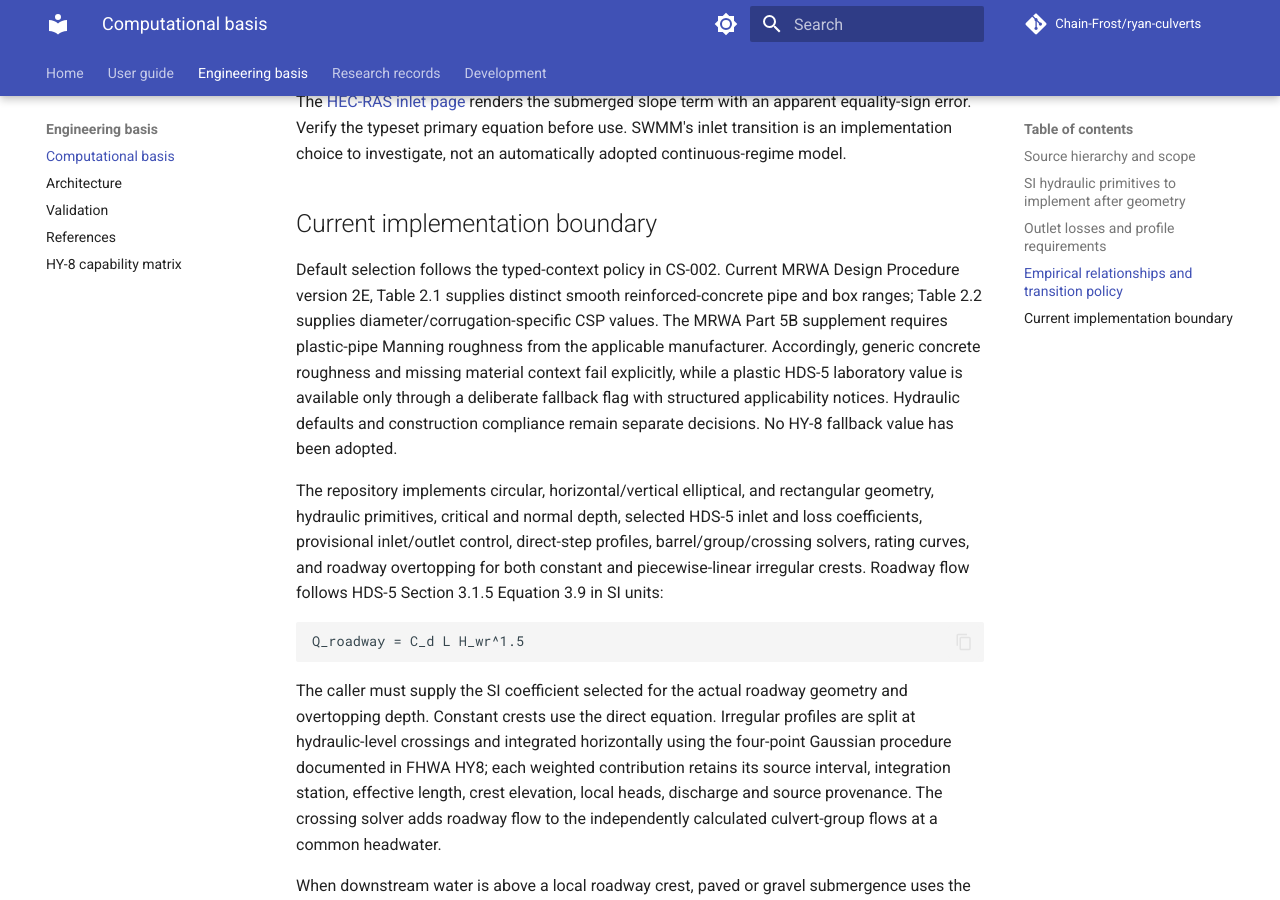
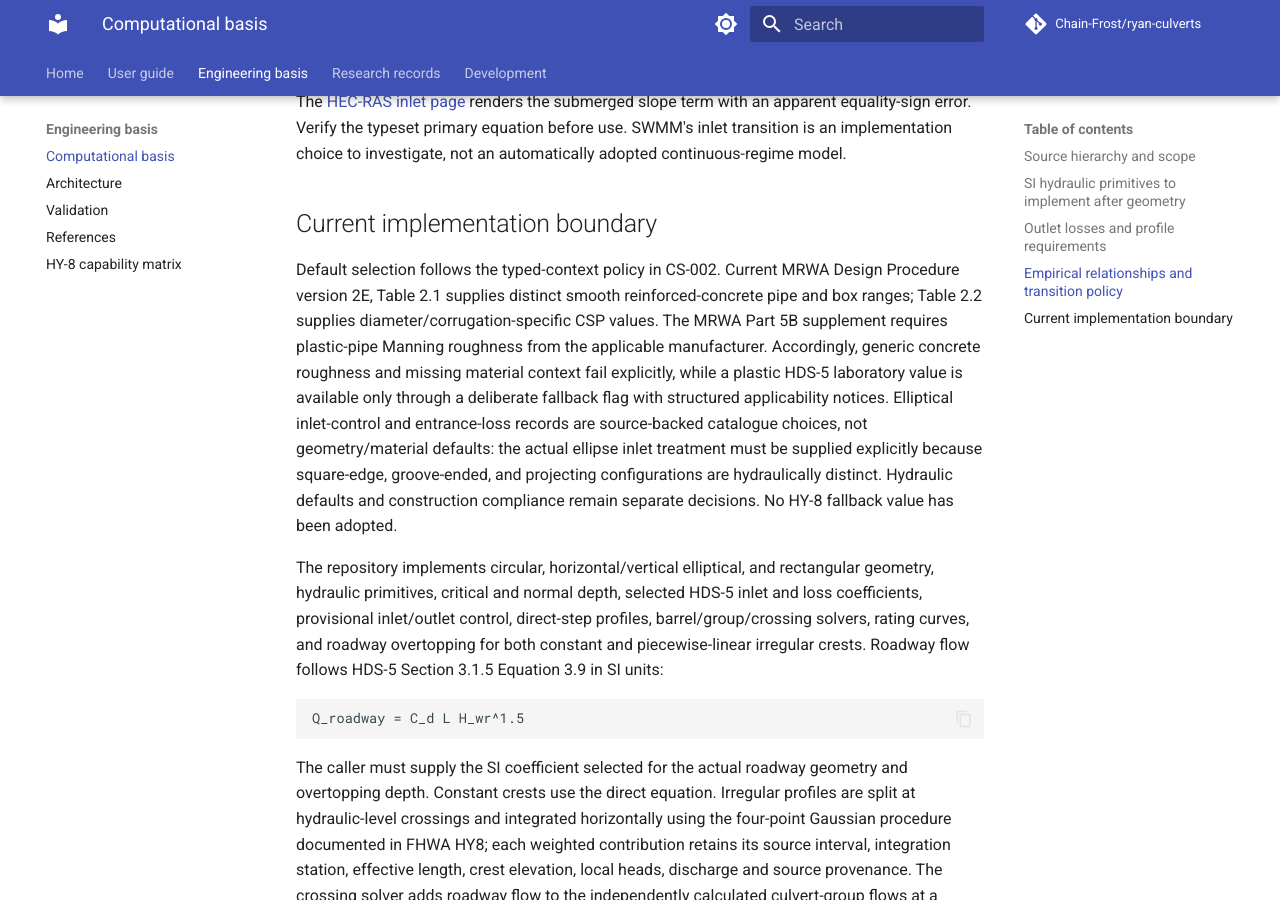
Before and after one commit to Chain-Frost/ryan-culverts, an MkDocs documentation site: the page built from docs/computational_basis.md, in a window 1280 px wide and 900 px high, scrolled down 3903 px. Built offline with MkDocs 1.6.1 and Material for MkDocs 9.7.7, drawn with Linux system fonts in a browser that asks for light colours; comment, search, counter and statistics services are not loaded.

Commit message:
Record fail-closed ellipse coefficient selection

```diff
--- a/docs/computational_basis.md
+++ b/docs/computational_basis.md
@@ -175,8 +175,11 @@ ranges; Table 2.2 supplies diameter/corrugation-specific CSP values. The MRWA Pa
 supplement requires plastic-pipe Manning roughness from the applicable manufacturer.
 Accordingly, generic concrete roughness and missing material context fail explicitly,
 while a plastic HDS-5 laboratory value is available only through a deliberate fallback
-flag with structured applicability notices. Hydraulic defaults and construction
-compliance remain separate decisions. No HY-8 fallback value has been adopted.
+flag with structured applicability notices. Elliptical inlet-control and entrance-loss
+records are source-backed catalogue choices, not geometry/material defaults: the actual
+ellipse inlet treatment must be supplied explicitly because square-edge, groove-ended,
+and projecting configurations are hydraulically distinct. Hydraulic defaults and
+construction compliance remain separate decisions. No HY-8 fallback value has been adopted.
 
 The repository implements circular, horizontal/vertical elliptical, and rectangular geometry,
 hydraulic primitives,
```
